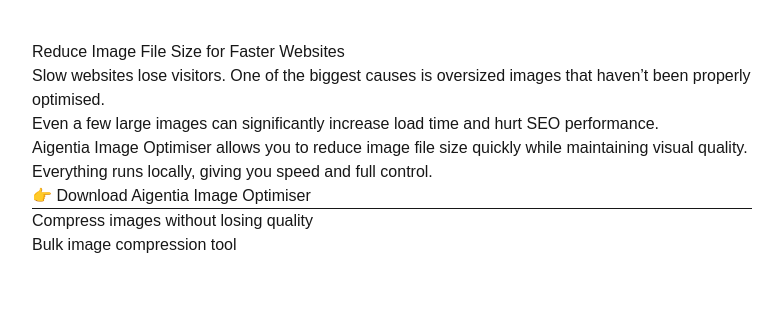
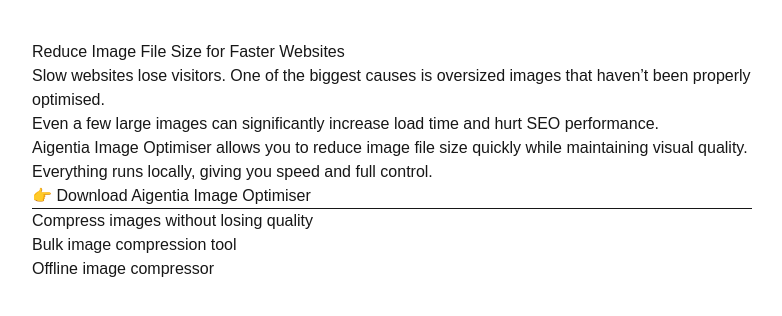
Before and after one commit to DRycroft/aigentia-seo, a Next.js app: page /reduce-image-file-size-for-website in a window 1280 px wide. Shown: the top 316 px of the page, without its empty margins (248-1030 px from the left). Built offline with nearby package versions, Linux system fonts and the light colour scheme.

Commit message:
Improve internal linking for image SEO cluster

```diff
--- a/app/reduce-image-file-size-for-website/page.tsx
+++ b/app/reduce-image-file-size-for-website/page.tsx
@@ -26,6 +26,7 @@
       <ul>
         <li><a href="/compress-images-without-losing-quality">Compress images without losing quality</a></li>
         <li><a href="/bulk-image-compression-tool">Bulk image compression tool</a></li>
+        <li><a href="/offline-image-compressor-windows">Offline image compressor</a></li>
       </ul>
     </main>
   );
```
